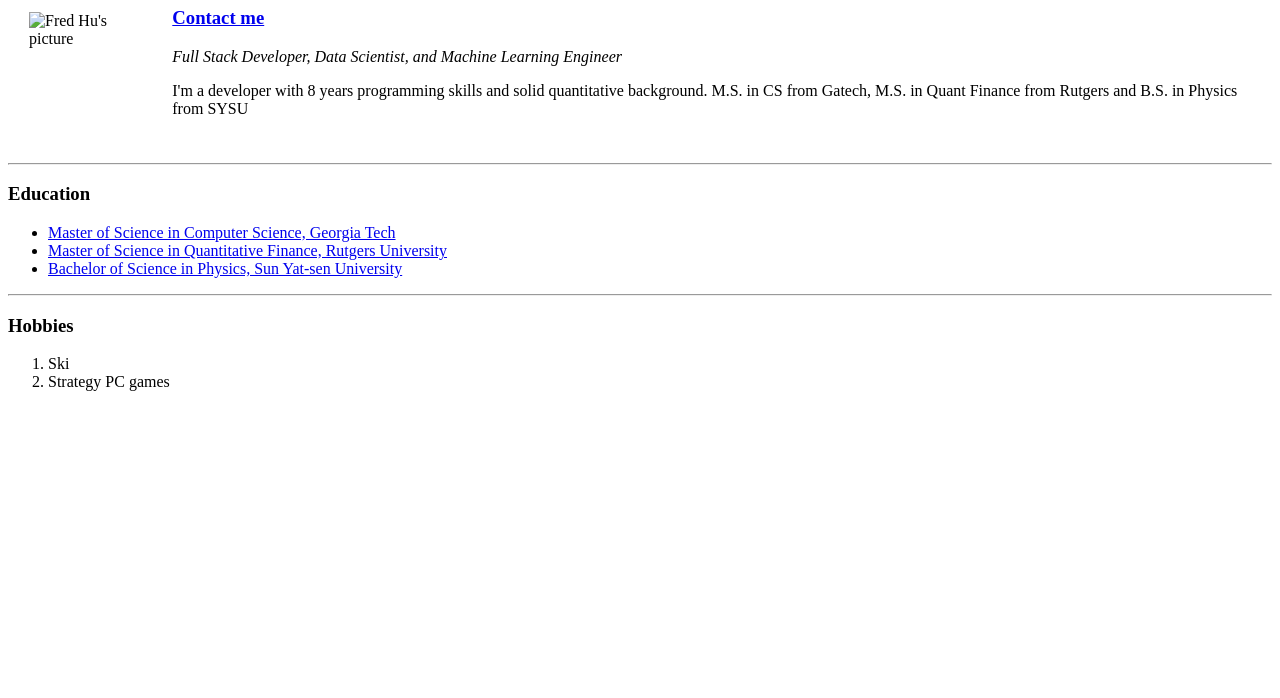
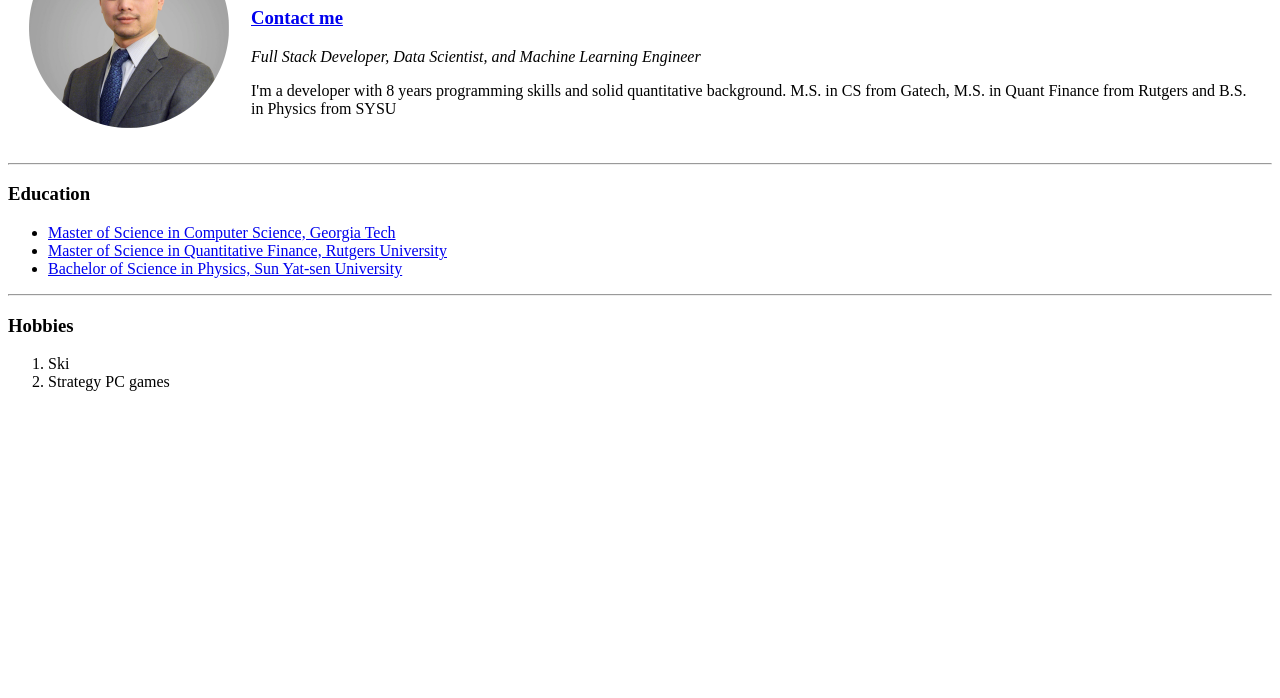
Before and after one commit to FredHuFuture/cv, a plain HTML site: page Index.html in a window 1280 px wide. Shown: the part 102-800 px from the top of the page. Drawn offline with Linux system fonts and the light colour scheme.

Commit message:
Update Index.html

```diff
--- a/Index.html
+++ b/Index.html
@@ -10,7 +10,7 @@
   <table cellspacing = "20">
     <tr>
       <td>
-        <img src="image\Fred Hu picture-modified.png" alt="Fred Hu's picture" style="width:200px;height:200px;">
+        <img src="Fred Hu picture-modified.png" alt="Fred Hu's picture" style="width:200px;height:200px;">
       </td>
       <td>
         <h1>Fred Hu</h1>
```
